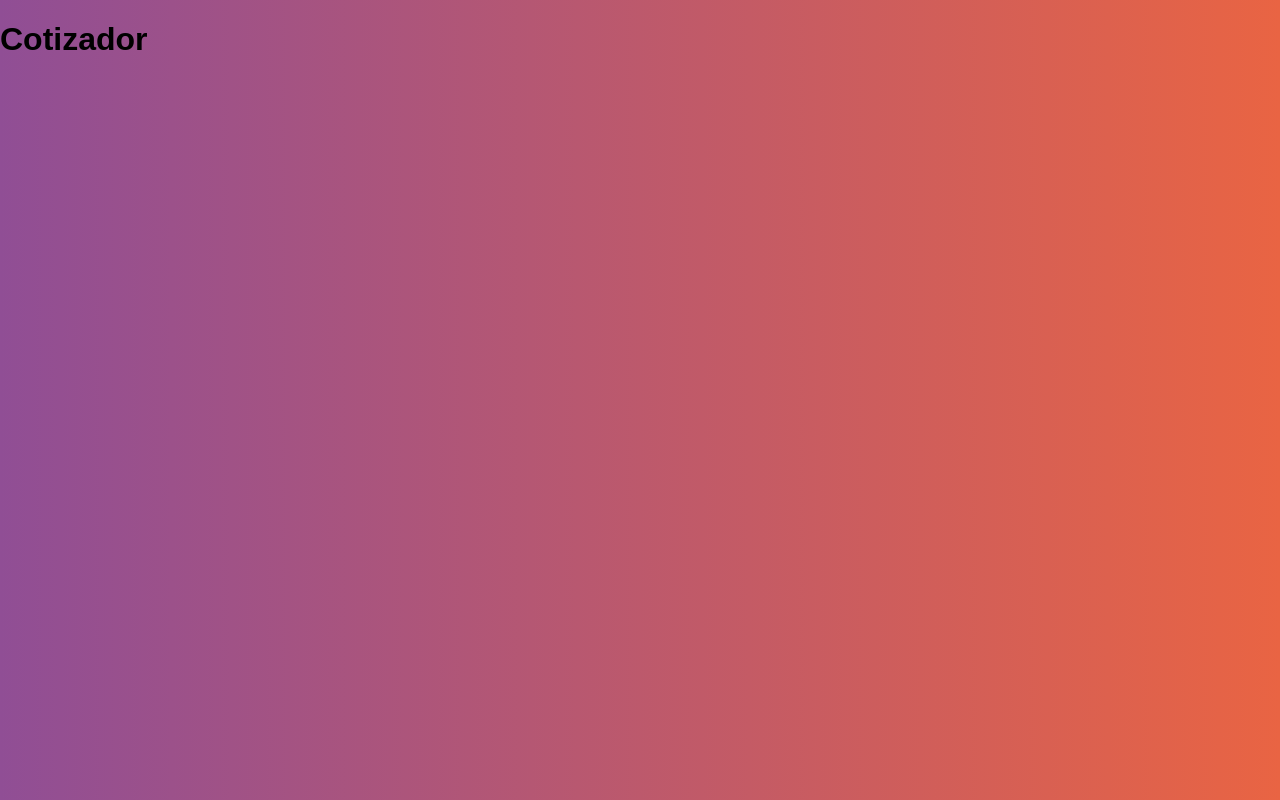
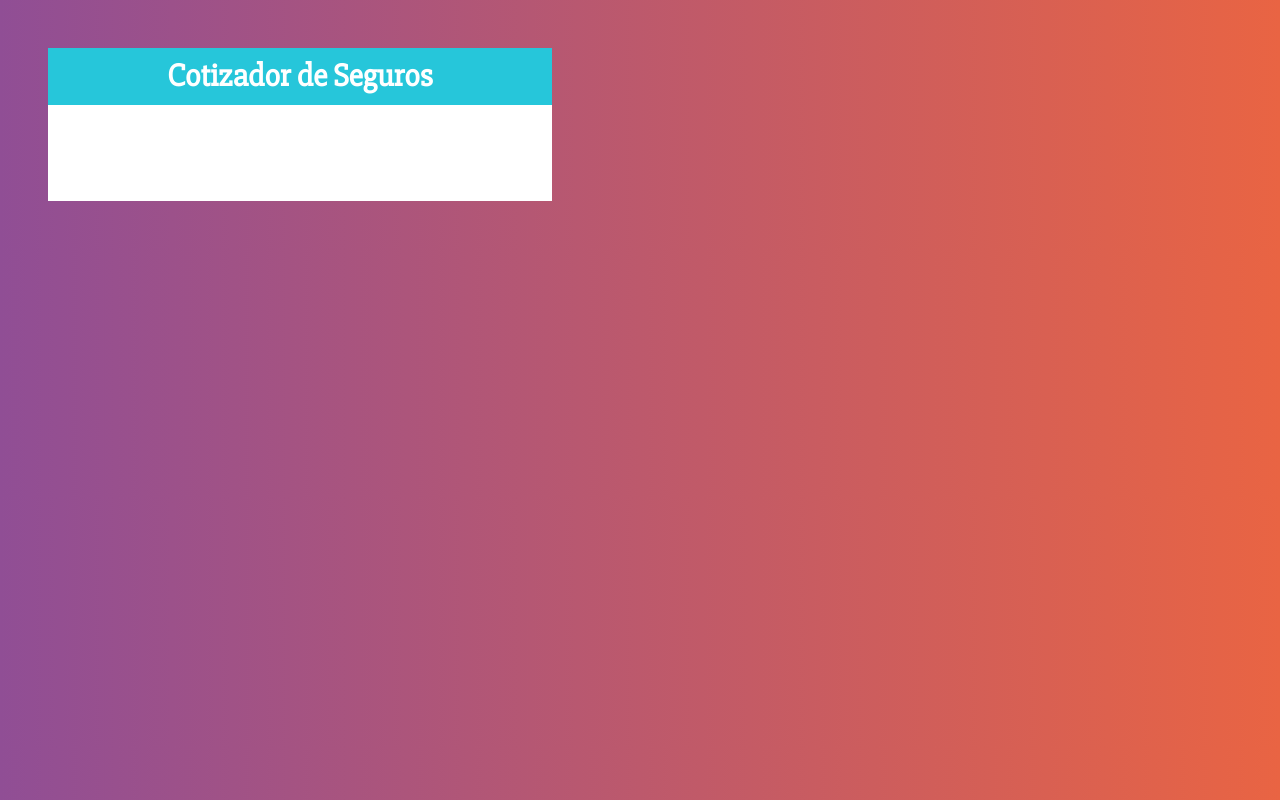
Before and after one commit to MattKaizer/cotizador, a React (Create React App) app: page / in a window 1280 px wide. Built offline with nearby package versions, Linux system fonts and the light colour scheme.

Commit message:
primeros styled components

```diff
--- a/package.json
+++ b/package.json
@@ -3,6 +3,8 @@
   "version": "0.1.0",
   "private": true,
   "dependencies": {
+    "@emotion/core": "^10.0.28",
+    "@emotion/styled": "^10.0.27",
     "@testing-library/jest-dom": "^4.2.4",
     "@testing-library/react": "^9.5.0",
     "@testing-library/user-event": "^7.2.1",
--- a/src/App.js
+++ b/src/App.js
@@ -1,8 +1,29 @@
 import React from 'react';
+import Header from './components/Header'
+import styled from '@emotion/styled';
+
+//Styled components
+const Contenedor = styled.div`
+  max-width: 600px;
+  padding: 3rem;
+`;
+
+const ContenedorFormulario = styled.div`
+  background-color: #FFF;
+  padding: 3rem;
+`;
 
 function App() {
   return (
-    <h1>Cotizador</h1>
+    <Contenedor>
+      <Header
+        titulo='Cotizador de Seguros'
+      />
+      <ContenedorFormulario>
+
+      </ContenedorFormulario>
+    </Contenedor>
+
   );
 }
 
--- /dev/null
+++ b/src/components/Header.js
@@ -0,0 +1,27 @@
+import React from 'react';
+import styled from '@emotion/styled';
+
+//Styled Components
+const ContenedorHeader = styled.header`
+    background-color: #26c6DA;
+    padding: 10px;
+    font-weight: bold;
+    color: #ffffff;
+`;
+
+const TextoHeader = styled.h1`
+    font-size: 2rem;
+    margin: 0;
+    font-family: 'Slabo 27px', serif;
+    text-align: center;
+`;
+
+const Header = ({titulo}) => {
+    return (
+        <ContenedorHeader>
+            <TextoHeader>{ titulo }</TextoHeader>
+        </ContenedorHeader>
+     );
+}
+
+export default Header;
```
Also changed, not shown: 1 other file (tests, documents, lock files or other folders).
